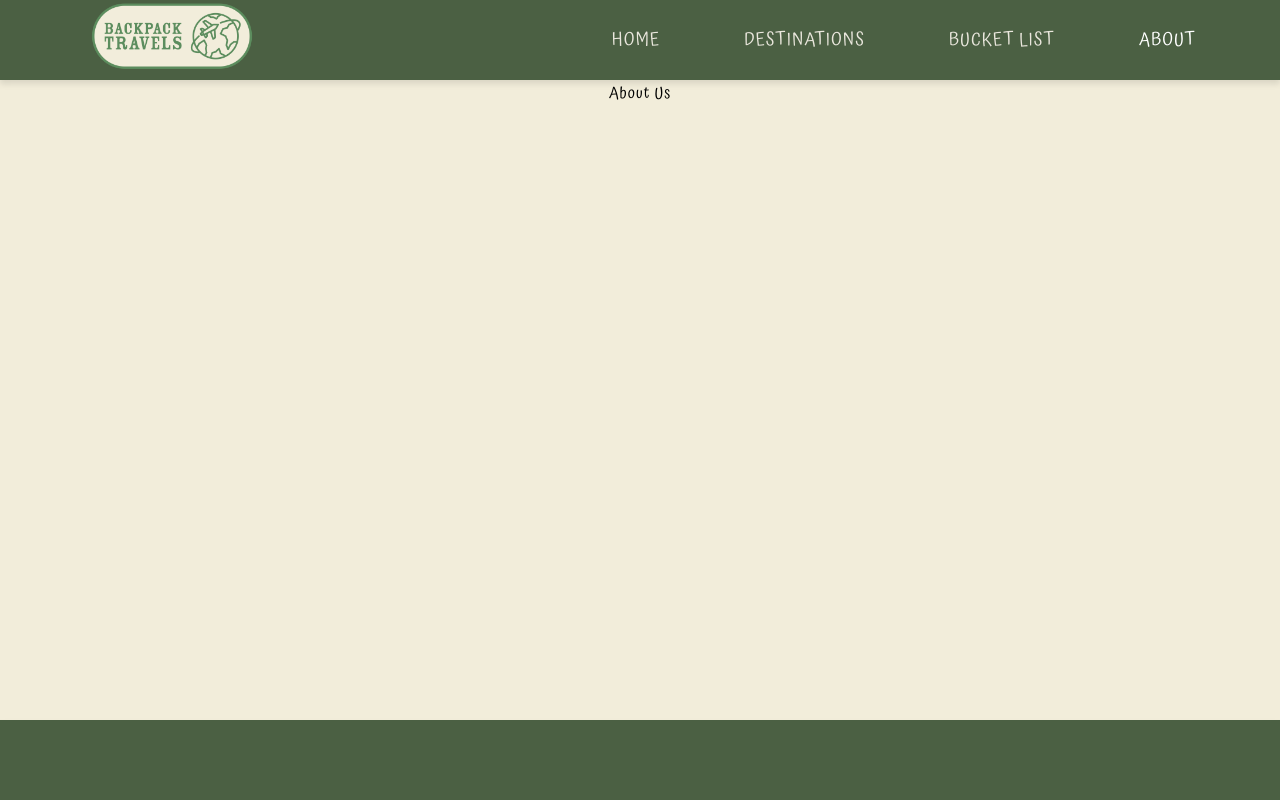
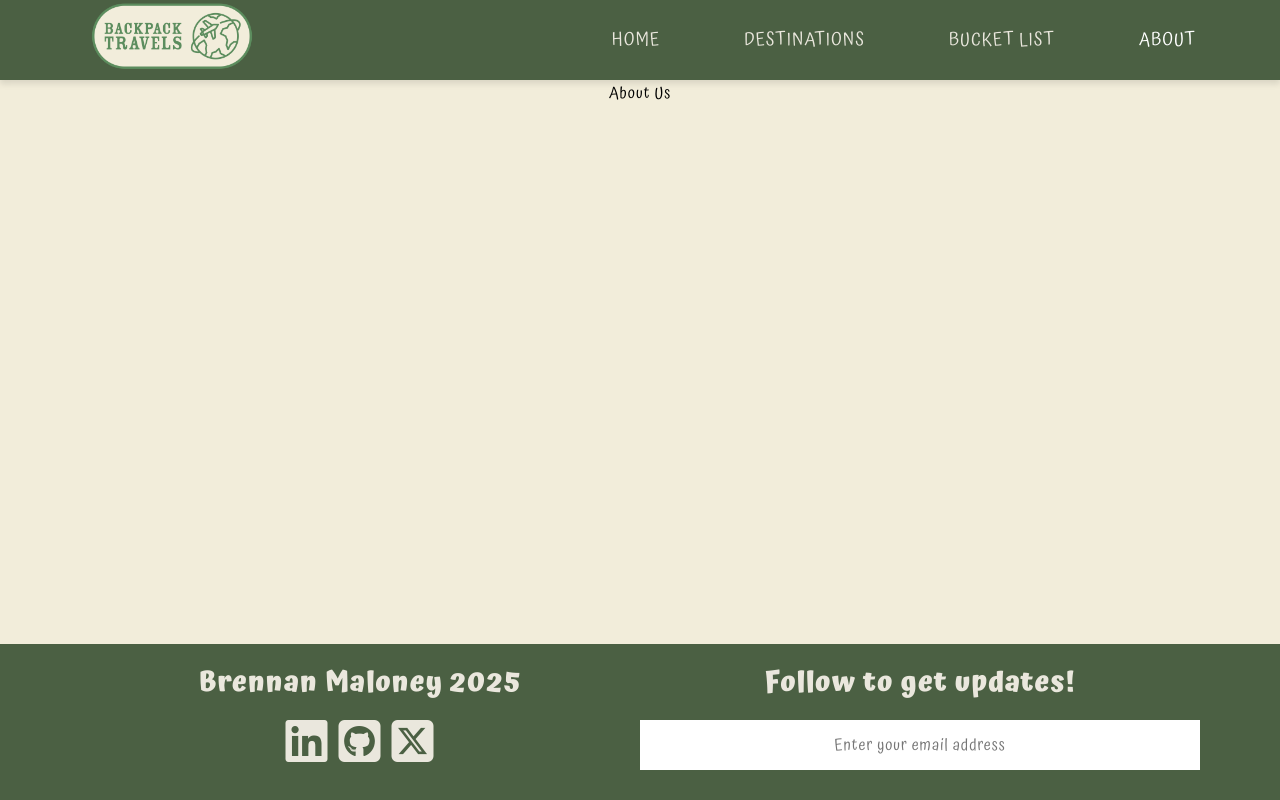
Before and after one commit to brennmaloney/Travel-Website-v2, a SvelteKit app: page /about in a window 1280 px wide. Built offline with nearby package versions, Linux system fonts and the light colour scheme.

Commit message:
footer additions

```diff
--- a/src/app.html
+++ b/src/app.html
@@ -9,6 +9,7 @@
 	<link rel="icon" type="image/png" sizes="32x32" href="/favicon-32x32.png">
 	<link rel="icon" type="image/png" sizes="16x16" href="/favicon-16x16.png">
 	<link rel="manifest" href="/site.webmanifest">
+	<script src="https://kit.fontawesome.com/95bb231e1b.js" crossorigin="anonymous"></script>
 	%sveltekit.head%
 </head>
 
--- a/src/components/footer.svelte
+++ b/src/components/footer.svelte
@@ -2,15 +2,61 @@
     import '../global.css';
 </script>
 
-<div class="footer-section"></div>
+<div class="footer-section Container">
+    <h2 class="footer-name">Brennan Maloney 2025</h2>
+    <div class="footer-icons">
+        <a href="https://www.linkedin.com/in/brennanmaloney/" class="Text"><i class="fa-brands fa-linkedin"></i></a>
+        <a href="https://github.com/brennmaloney" class="Text"><i class="fa-brands fa-square-github"></i></a>
+        <a href="https://x.com/_brennanmaloney" class="Text"><i class="fa-brands fa-square-x-twitter"></i></a>
+    </div>
+    <h2 class="footer-updates-header">Follow to get updates!</h2>
+    <input class="footer-updates-input" type="text" placeholder="Enter your email address">
+</div>
 
 <style>
     .footer-section {
-        display: flex;
+        display: grid;
+        grid-template-columns: repeat(2, 1fr);
+        grid-template-rows: auto;
         align-items: center;
-        height: 10vh;
+        justify-content: center;
+        text-align: center;
         margin-top: 2em;
+        padding: 1em 5em;
         background-color: var(--dark-green);
-        box-shadow: 0 4px 6px rgba(0, 0, 0, 0.1);
+        color: var(--off-white);
+    }
+    .footer-section > div {
+        flex-direction: column;
+    }
+    .footer-name {
+        grid-column: 1/2;
+    }
+    .footer-icons {
+        font-size: 3rem;
+        grid-column: 1/2;
+    }
+    .footer-icons > a {
+        color: var(--off-white);
+        transition: color 0.15s ease-in;
+    }
+    .footer-icons > a:hover {
+        color: var(--black);
+    }
+    .footer-updates-header {
+        grid-column: 2/3;
+        grid-row: 1/2;
+    }
+    .footer-updates-input {
+        grid-column: 2/3;
+        border: none;
+        height: 3em;
+        text-align: center;
+        font-size: 1rem;
+    }
+    @media (max-width: 767px) {
+        .footer-section {
+            padding: 1em;
+        }
     }
 </style>
--- a/src/global.css
+++ b/src/global.css
@@ -33,6 +33,10 @@ body > * {
     font-family: var(--regular-font);
     letter-spacing: 1px;
 }
+*:focus {
+    outline: none;
+}
+
 
 h1, .h1 {
     font-family: var(--bold-font);
@@ -93,6 +97,9 @@ p {
 .Text {
     text-decoration: none;
     color: var(--black);
+}
+.Container {
+    padding: 1em;
 }
 
 .Mobile {
--- a/src/lib/contentful.js
+++ b/src/lib/contentful.js
@@ -31,11 +31,11 @@ export async function getCoordinateEntries() {
     }
 }
 
-export async function getImageCarousel() {
+export async function getImageCarousel(title) {
     try {
         const response = await client.getEntries({
             content_type: 'imageCarousel',
-            'fields.title': 'Places We\'ve Been'
+            'fields.title': title
         });
         return response.items.map(item => item.fields);
     } catch (error) {
--- a/src/routes/+page.server.js
+++ b/src/routes/+page.server.js
@@ -4,6 +4,6 @@ import { getCoordinateEntries, getImageCarousel } from '$lib/contentful';
 export async function load() {
     return {
         coordinates: await getCoordinateEntries(),
-        images: await getImageCarousel()
+        images: await getImageCarousel('Places We\'ve Been')
     }
 }
```
Also changed, not shown: src/routes/+page.svelte (+4 -4 lines).
